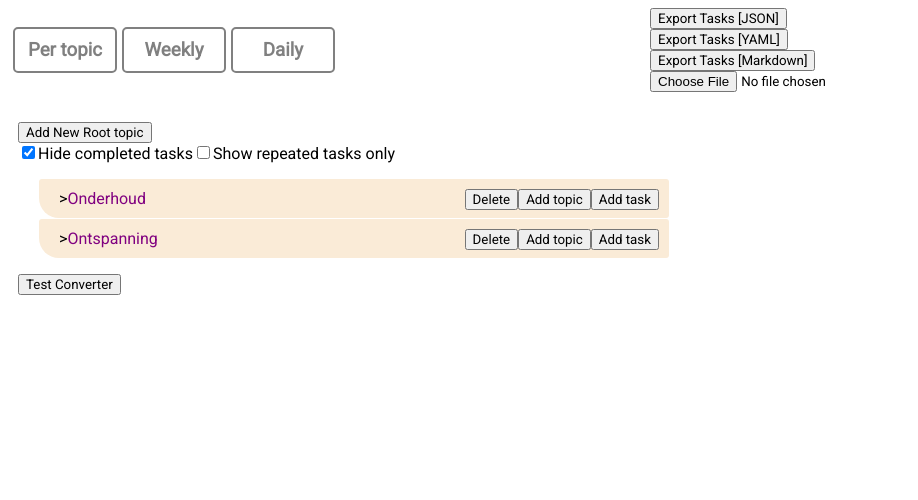
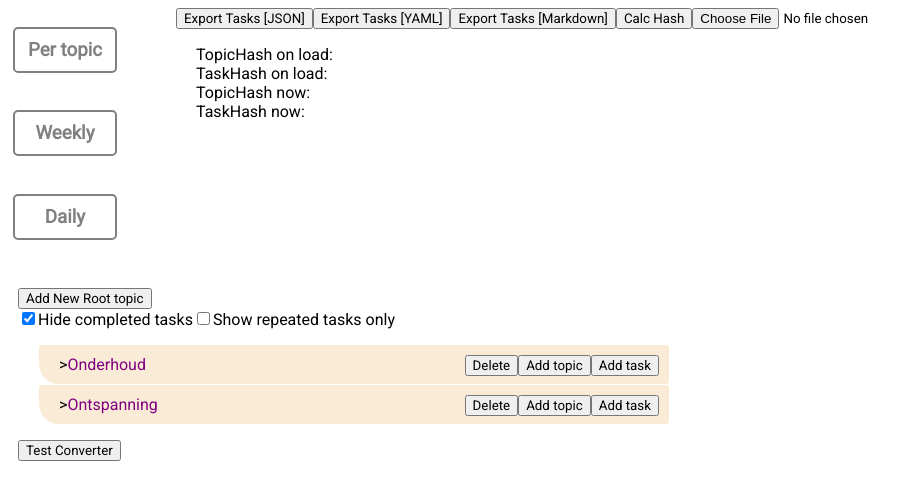
Before and after one commit to ElmoreV/TaskPlanner_javareact, a React (Create React App) app: page / in a window 1280 px wide. Shown: the top 500 px of the page, without its empty margins (0-918 px from the left). Built offline with nearby package versions, Linux system fonts and the light colour scheme.

Commit message:
Hashed data to check for data changes

```diff
--- a/src/ImportExport.js
+++ b/src/ImportExport.js
@@ -4,11 +4,13 @@ import {
     convert_old_topic_tasks_to_new_topic_tasks,
     convert_new_topic_tasks_to_old_topic_tasks
 } from './Converter';
-
+var hash = require('object-hash');
 
 const ImportExport = (props) => {
     console.debug("Rendering ImportExport")
     const { tasks, topics, setTasks, setTopics } = props;
+
+
 
     const fileInputRef = useRef(null);
     const fileNameRef = useRef("")
@@ -27,18 +29,66 @@ const ImportExport = (props) => {
     ////// Calculating hash
     ///////////////
     */
-    const calculateHash = (tasks, topics) => {
+    const calculateTaskHash = (tasks) => {
         // Strip unimportant stuff
         // Topics: folded/unfolded
         // Otherwise everything is important?
         // The tasks need to be sorted on id
         let newTasks = structuredClone(tasks)
-        newTasks.sort((a, b) => (a.id > b.id))
+        let fixedTasks = newTasks.sort((a, b) => (a.id > b.id)).map((task) => {
+            return {
+                name: task.name,
+                id: task.id,
+                topics: task.topics.sort(),
+                completed: task.completed ? true : false,
+                thisWeek: task.thisWeek ? true : false,
+                repeated: task.repeated ? true : false,
+                scheduled: task.scheduled ? true : false,
+                weekOrderIndex: (task.thisWeek && task.weekOrderIndex > 0) ? task.weekOrderIndex : 0
+            }
+        }
+        )
+        let taskHash = hash(fixedTasks)
+        console.log(`Calculated hash of tasks: ${taskHash}`)
         // The topics need to be sorted on id
+        return taskHash
+    }
+
+    const calculateTopicHash = (topics) => {
+        // Strip unimportant stuff
+        // Topics: folded/unfolded
+        // Otherwise everything is important?
+        // The tasks need to be sorted on id
+        let newTopics = structuredClone(topics)
+        const fixTopics = (topicList) => {
+            let fixedTopicList = topicList.sort((a, b) => (a.id > b.id)).map((topic) => {
+                // return a new topic wihtout the unfolded
+                return {
+                    name: topic.name,
+                    id: topic.id,
+                    subtopics: fixTopics(topic.subtopics)
+                }
+            })
+            return fixedTopicList
+
+        }
+        let topicHash = hash(fixTopics(newTopics))
+
+        console.log(`Calculated hash of tasks: ${topicHash}`)
+        // The topics need to be sorted on id
+        return topicHash
+    }
+
+    const [taskHash, setTaskHash] = useState(null)
+    const [topicHash, setTopicHash] = useState(null)
+    const [loadedTaskHash, setLoadedTaskHash] = useState(null)
+    const [loadedTopicHash, setLoadedTopicHash] = useState(null)
 
 
+    const calculateHash = (tasks, topics) => {
+        setTaskHash(calculateTaskHash(tasks))
+        setTopicHash(calculateTopicHash(topics))
     }
-
 
 
     /*
@@ -306,6 +356,9 @@ const ImportExport = (props) => {
         //     [new_topics, new_tasks] = convert_old_topic_tasks_to_new_topic_tasks(topics, tasks)
         // }
         // Pretty print json (with 2 spaces as space parameter)
+        setLoadedTaskHash(calculateTaskHash(tasks))
+        setLoadedTopicHash(calculateTopicHash(topics))
+
         const jsonContent = JSON.stringify({ topics: new_topics, tasks: new_tasks }, null, 2);
         const blob = new Blob([jsonContent], { type: "application/json" });
         var a = document.createElement("a");
@@ -341,6 +394,8 @@ const ImportExport = (props) => {
                 uploadedData.topics,
                 uploadedData.tasks)
         }
+        setLoadedTaskHash(calculateTaskHash(old_tasks))
+        setLoadedTopicHash(calculateTopicHash(old_topics))
 
         setTopics(old_topics)
         setTasks(old_tasks)
@@ -397,11 +452,21 @@ const ImportExport = (props) => {
     return (
         <div>
             <button onClick={exportjson}>Export Tasks [JSON]</button>
+
             <button onClick={exportYAML}>Export Tasks [YAML]</button>
             <button onClick={exportMarkdown}> Export Tasks [Markdown]</button>
+            <button onClick={() => calculateHash(tasks, topics)}> Calc Hash </button>
             <input type="file"
                 ref={fileInputRef}
                 onChange={handleFileToUpload} />
+            <div style={{ width: "1000px" }}>
+                <ul>
+                    <li>TopicHash on load: {loadedTopicHash}</li>
+                    <li>TaskHash on load: {loadedTaskHash}</li>
+                    <li>TopicHash now: {topicHash}</li>
+                    <li>TaskHash now: {taskHash}</li>
+                </ul>
+            </div>
         </div>);
 }
 
```
